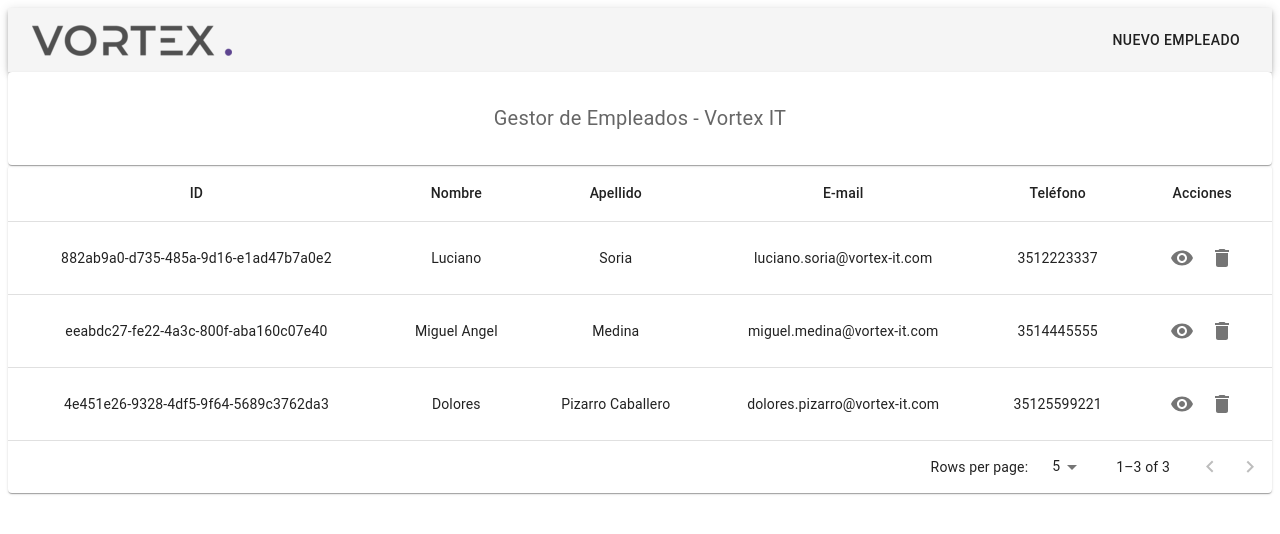
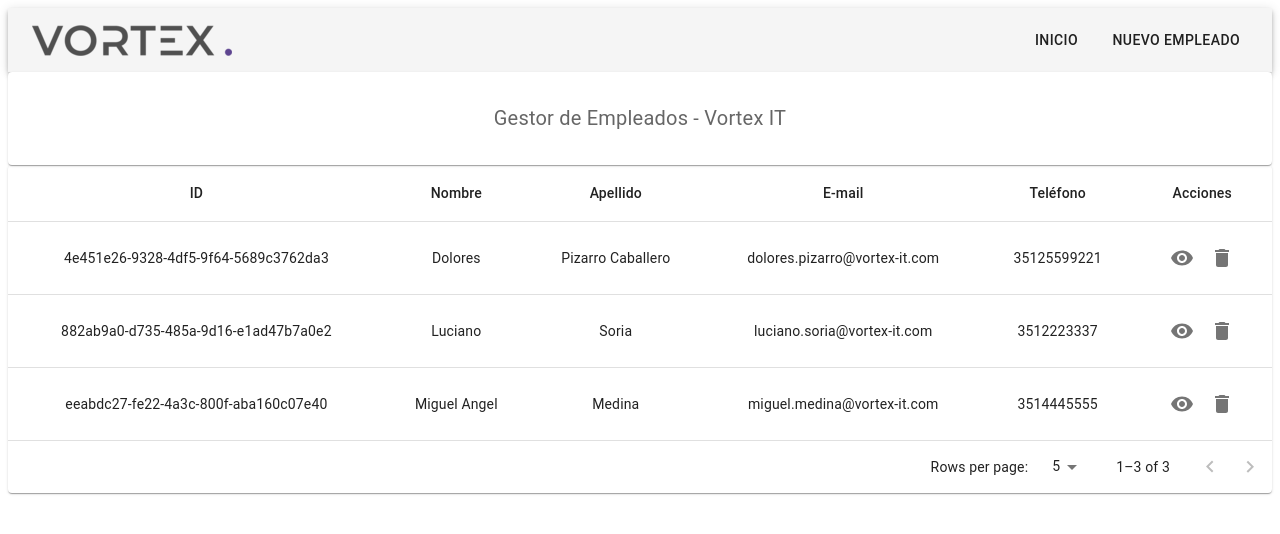
Before and after one commit to julipoltenguerci/ABM-empleados, a React (Create React App) app in the folder abm/: page / in a window 1280 px wide. Shown: the top 534 px of the page. Built offline with nearby package versions, Linux system fonts and the light colour scheme.

Commit message:
Se agrega componente NotFound

```diff
--- a/abm/src/App.js
+++ b/abm/src/App.js
@@ -2,6 +2,7 @@ import { BrowserRouter, Route, Routes } from "react-router-dom";
 import { Header } from "./components/Header";
 import { EmployeeForm } from "./screens/EmployeeForm";
 import { EmployeeList } from "./screens/EmployeeList";
+import { NotFound } from "./components/NotFound";
 
 const App = () => (
   <BrowserRouter>
@@ -9,6 +10,7 @@ const App = () => (
     <Routes>
       <Route path="/" element={<EmployeeList />} />
       <Route path="/employee/:employee_id?" element={<EmployeeForm />} />
+      <Route path="*" element={<NotFound />} />
     </Routes>
   </BrowserRouter>
 );
--- a/abm/src/actions/EmployeeActions.js
+++ b/abm/src/actions/EmployeeActions.js
@@ -2,7 +2,7 @@ export const ADD_EMPLOYEE = "ADD_EMPLOYEE";
 export const EDIT_EMPLOYEE = "EDIT_EMPLOYEE";
 export const REMOVE_EMPLOYEE = "REMOVE_EMPLOYEE";
 
-// ACTIONS CREATORS --------------------
+// -------- ACTIONS CREATORS ---------
 
 export const addEmployee = (payload) => ({
   type: ADD_EMPLOYEE,
--- a/abm/src/components/Header.js
+++ b/abm/src/components/Header.js
@@ -4,7 +4,7 @@ import { useNavigate } from "react-router-dom";
 import img from "../assets/static/Logo_Vortex.png";
 
 export const Header = () => {
-  // --------- HOOKS ---------
+  // --------- HOOK ---------
   const navigate = useNavigate();
 
   // --------- FUNCTIONS ---------
@@ -22,11 +22,13 @@ export const Header = () => {
             aria-label="logo"
             component="div"
             onClick={handleOnClickHome}
-            sx={{}}
           >
             <img src={img} alt="logo_vortex"></img>
           </IconButton>
           <Stack direction="row" spacing={2}>
+            <Button onClick={handleOnClickHome} color="inherit">
+              Inicio
+            </Button>
             <Button onClick={handleOnClickForm} color="inherit">
               Nuevo Empleado
             </Button>
--- /dev/null
+++ b/abm/src/components/NotFound.js
@@ -0,0 +1,9 @@
+import { PageTitle } from "./PageTitle";
+
+export const NotFound = () => {
+  return (
+    <PageTitle>
+      Lo sentimos, la página que buscas no pudo ser encontrada.
+    </PageTitle>
+  );
+};
--- a/abm/src/components/PageTitle.js
+++ b/abm/src/components/PageTitle.js
@@ -2,7 +2,6 @@ import { styled } from "@mui/material/styles";
 import { Box, Paper, Stack } from "@mui/material";
 
 const Title = styled(Paper)(({ theme }) => ({
-  backgroundColor: theme.palette.mode === "dark" ? "#1A2027" : "#fff",
   ...theme.typography.body2,
   padding: theme.spacing(4),
   textAlign: "center",
--- a/abm/src/reducers/EmployeeReducer.js
+++ b/abm/src/reducers/EmployeeReducer.js
@@ -8,12 +8,22 @@ import { v4 as uuidv4 } from "uuid";
 const initialState = {
   employees: [
     {
+      employee_id: "4e451e26-9328-4df5-9f64-5689c3762da3",
+      first_name: "Dolores",
+      last_name: "Pizarro Caballero",
+      email: "dolores.pizarro@vortex-it.com",
+      phone_number: 35125599221,
+      hire_date: "2020-04-10",
+      salary: 220000,
+      commission_pct: 0,
+    },
+    {
       employee_id: "882ab9a0-d735-485a-9d16-e1ad47b7a0e2",
       first_name: "Luciano",
       last_name: "Soria",
       email: "luciano.soria@vortex-it.com",
       phone_number: 3512223337,
-      hire_date: "01/04/2021",
+      hire_date: "2021-01-01",
       salary: 215000,
       commission_pct: 0,
     },
@@ -23,18 +33,8 @@ const initialState = {
       last_name: "Medina",
       email: "miguel.medina@vortex-it.com",
       phone_number: 3514445555,
-      hire_date: "01/07/2022",
+      hire_date: "2021-09-01",
       salary: 190000,
-      commission_pct: 0,
-    },
-    {
-      employee_id: "4e451e26-9328-4df5-9f64-5689c3762da3",
-      first_name: "Dolores",
-      last_name: "Pizarro Caballero",
-      email: "dolores.pizarro@vortex-it.com",
-      phone_number: 35125599221,
-      hire_date: "01/02/2023",
-      salary: 170000,
       commission_pct: 0,
     },
   ],
--- a/abm/src/screens/EmployeeForm.js
+++ b/abm/src/screens/EmployeeForm.js
@@ -1,4 +1,4 @@
-import { useCallback, useEffect, useState } from "react";
+import { useCallback, useEffect, useRef, useState } from "react";
 import { useDispatch, useSelector } from "react-redux";
 import { useParams } from "react-router";
 import { useNavigate } from "react-router-dom";
@@ -21,12 +21,19 @@ const getEmptyEmployee = () => ({
 export const EmployeeForm = () => {
   // --------- HOOKS ---------
   const dispatch = useDispatch();
+
   const { employee_id } = useParams();
+
   const navigate = useNavigate();
+
+  const formRef = useRef();
+
   const employees = useSelector((state) => state.employeesSlice.employees);
+
   const [employee, setEmployee] = useState(getEmptyEmployee());
 
   const [isEditing, setIsEditing] = useState(true);
+
   const [isDialogOpen, setIsDialogOpen] = useState(false);
 
   useEffect(() => {
@@ -34,7 +41,6 @@ export const EmployeeForm = () => {
       const employeeToEdit = employees.find(
         (employee) => employee.employee_id === employee_id
       );
-
       if (employeeToEdit) {
         setEmployee({ ...employeeToEdit });
         setIsEditing(false);
@@ -56,13 +62,17 @@ export const EmployeeForm = () => {
   );
 
   const handleAddNewEmployee = useCallback(() => {
-    dispatch(addEmployee(employee));
-    setIsDialogOpen(true);
+    if (formRef.current.reportValidity()) {
+      dispatch(addEmployee(employee));
+      setIsDialogOpen(true);
+    }
   }, [dispatch, employee]);
 
   const handleEditEmployee = useCallback(() => {
-    dispatch(editEmployee(employee));
-    setIsDialogOpen(true);
+    if (formRef.current.reportValidity()) {
+      dispatch(editEmployee(employee));
+      setIsDialogOpen(true);
+    }
   }, [dispatch, employee]);
 
   const handleCancel = useCallback(() => {
@@ -98,6 +108,7 @@ export const EmployeeForm = () => {
         }}
       >
         <Box
+          ref={formRef}
           component="form"
           sx={{
             display: "flex",
@@ -116,6 +127,10 @@ export const EmployeeForm = () => {
               value={employee.first_name}
               disabled={!isEditing}
               onChange={(event) =>
+                // setEmployee({
+                //   ...employee,
+                //   ["first_name"]: event.target.value,
+                // })
                 inputOnChange("first_name", event.target.value)
               }
             />
@@ -170,9 +185,8 @@ export const EmployeeForm = () => {
               onChange={(event) => inputOnChange("salary", event.target.value)}
             />
           </div>
-          <div style={{ display: "flex", gap: "24px" }}>
+          <div style={{ display: "flex", gap: "24px", width: "49%" }}>
             <TextField
-              required
               label="Comisión"
               type="number"
               value={employee.commission_pct}
@@ -182,7 +196,6 @@ export const EmployeeForm = () => {
               }
             />
           </div>
-
           <div style={{ display: "flex", gap: "24px" }}>
             {employee_id ? (
               isEditing ? (
@@ -223,11 +236,12 @@ export const EmployeeForm = () => {
           </div>
         </Box>
       </Container>
+
       <Dialog
         isOpen={isDialogOpen}
         title={
           employee_id
-            ? "¡Se ha editado correctamente el empleado!"
+            ? `¡Se ha editado correctamente el empleado ${employee.last_name} ${employee.first_name}!`
             : "¡Se ha guardado correctamente el empleado!"
         }
         closeLabel="Aceptar"
--- a/abm/src/screens/EmployeeList.js
+++ b/abm/src/screens/EmployeeList.js
@@ -1,5 +1,5 @@
 import React from "react";
-import { useCallback, useMemo, useState } from "react";
+import { useCallback, useState, useMemo } from "react";
 import { useDispatch, useSelector } from "react-redux";
 import { useNavigate } from "react-router-dom";
 import {
@@ -42,7 +42,6 @@ const columns = [
     ),
   },
 ];
-
 export const EmployeeList = () => {
   // --------- HOOKS ---------
   const dispatch = useDispatch();
@@ -57,18 +56,19 @@ export const EmployeeList = () => {
 
   const [employeeToDelete, setEmployeeToDelete] = useState();
 
-  const employeesToDisplay = useMemo(
-    () => employees.slice(page * rowsPerPage, page * rowsPerPage + rowsPerPage),
-    [employees, page, rowsPerPage]
-  );
+  // --------- FUNCTIONS ---------
 
-  // --------- FUNCTIONS ---------
   const handleChangePage = useCallback((_, newPage) => setPage(newPage), []);
 
   const handleChangeRowsPerPage = useCallback((event) => {
     setRowsPerPage(+event.target.value);
     setPage(0);
   }, []);
+
+  const employeesToDisplay = useMemo(
+    () => employees.slice(page * rowsPerPage, page * rowsPerPage + rowsPerPage),
+    [employees, page, rowsPerPage]
+  );
 
   const handleViewAction = useCallback(
     (employee) => navigate(`/employee/${employee.employee_id}`),
@@ -106,7 +106,9 @@ export const EmployeeList = () => {
             </TableHead>
             <TableBody>
               {employeesToDisplay.length ? (
-                employeesToDisplay.map((row) => (
+                employeesToDisplay
+                  //.slice(page * rowsPerPage, page * rowsPerPage + rowsPerPage)
+                  .map((row) => (
                     <TableRow hover tabIndex={-1} key={row.employee_id}>
                       {columns.map((column) => {
                         const value = row[column.id];
--- a/abm/src/store/index.js
+++ b/abm/src/store/index.js
@@ -1,5 +1,4 @@
 import { configureStore } from "@reduxjs/toolkit";
-
 import { employeeReducer } from "../reducers/EmployeeReducer";
 
 export const store = configureStore({
```
Also changed, not shown: abm/src/assets/static/Vortex.png (deleted). Lines whose indentation alone changed are shown as unchanged.
